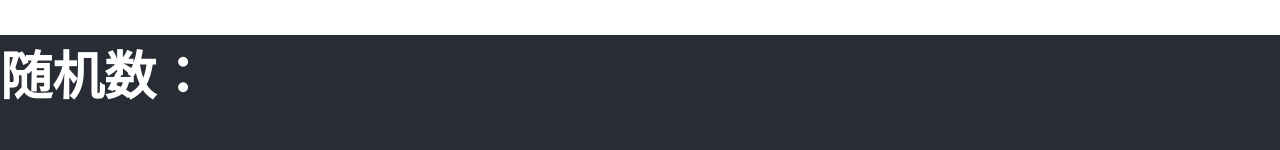
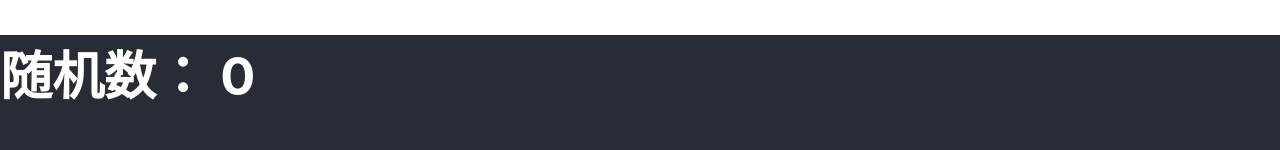
Before and after one commit to lixingyang-lxy/react-test, a React (Create React App) app: page / in a window 1280 px wide. Shown: the top 150 px of the page. Built offline with nearby package versions, Linux system fonts and the light colour scheme.

Commit message:
根据传递的props 优化性能

```diff
--- /dev/null
+++ b/src/components/MathNumber.jsx
@@ -0,0 +1,20 @@
+import { Component } from "react";
+
+// const MathNumber = (props) => {
+
+//   return <h1>随机数： {props.number}</h1>
+// }
+
+// export default MathNumber
+
+class MathNumber extends Component {
+  shouldComponentUpdate(nextProps) {
+    return nextProps.number !== this.props.number ? true : false
+  }
+  render() {
+    console.log('render')
+    return <h1>随机数： {this.props.number}</h1>
+  }
+}
+
+export default MathNumber
--- a/src/components/Random.jsx
+++ b/src/components/Random.jsx
@@ -1,4 +1,5 @@
 import { Component } from "react";
+import MathNumber from './MathNumber'
 
 class Random extends Component {
   state={
@@ -19,7 +20,7 @@ class Random extends Component {
     console.log('render')
     return (
       <div>
-        <h1>随机数： {}</h1>
+        <MathNumber {...this.state} />
         <button onClick={this.handleclick}>重新生成</button>
       </div>
     )
```
